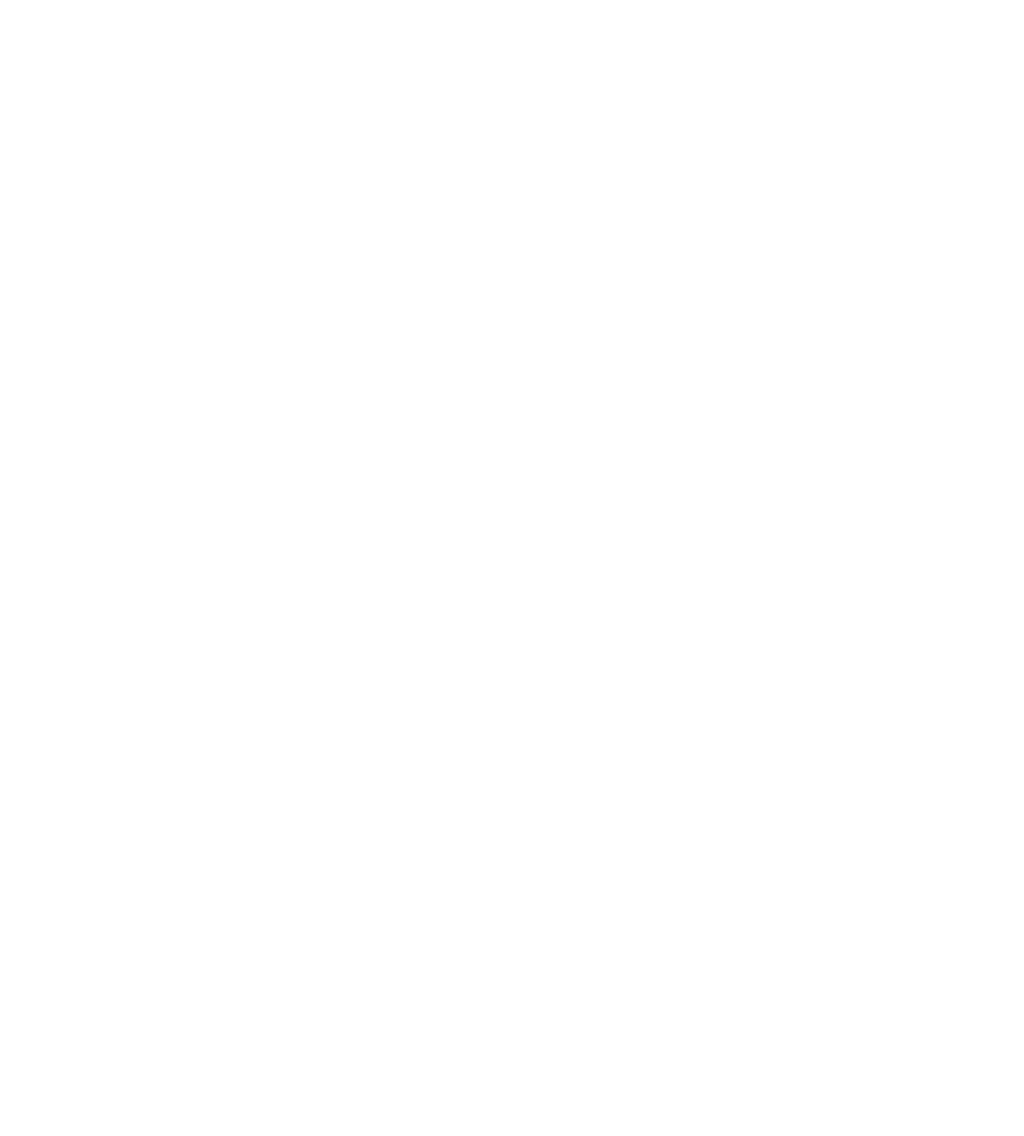
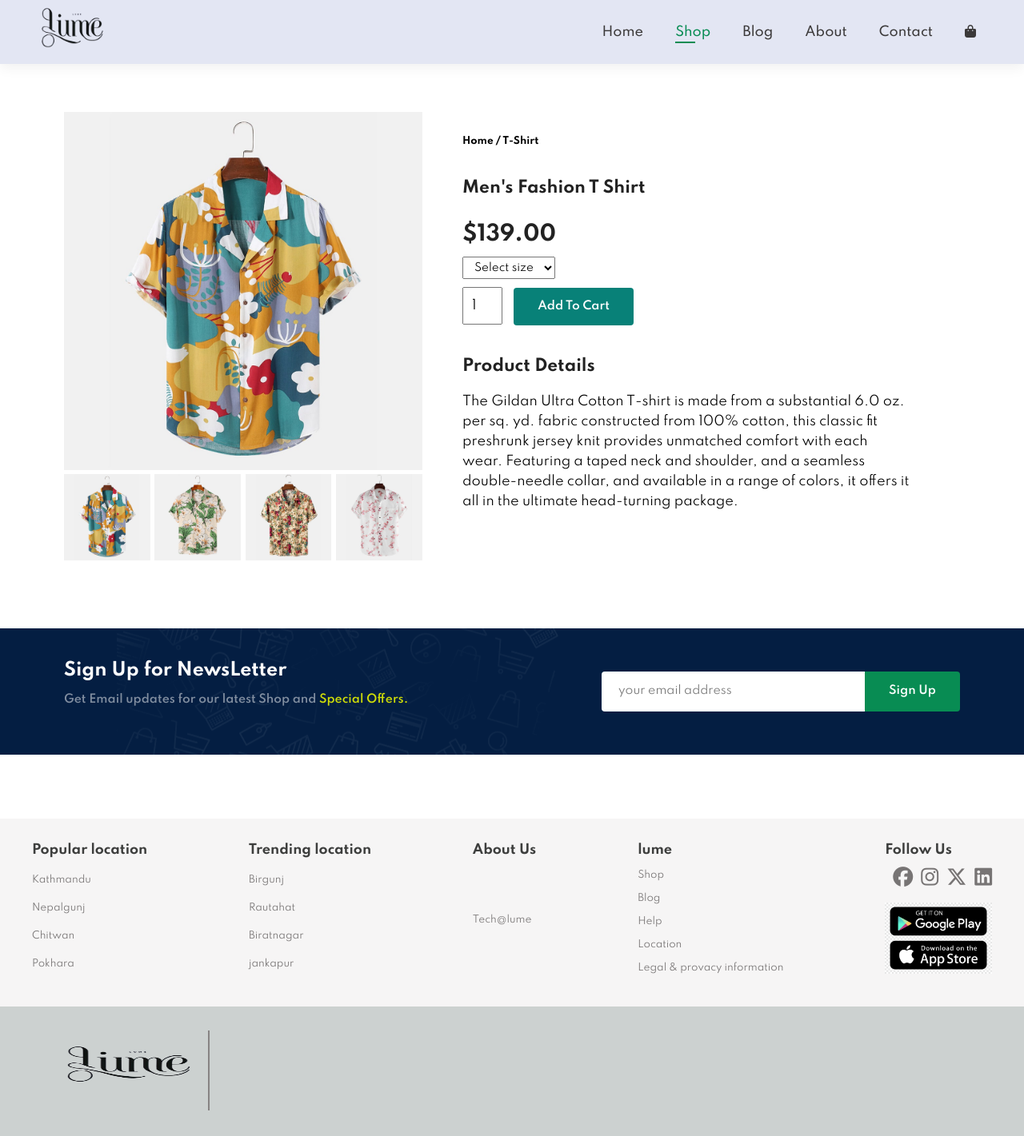
Before and after one commit to saroj580/e-commerce-project-WT-, a plain HTML site: page sproduct.html in a window 1280 px wide. Shown: the whole page at 80% size. Before the commit the page ends 800 px from the top, so only its background shows below. Drawn offline with Linux system fonts and the light colour scheme.

Commit message:
Added sproduct section and some styling

```diff
--- a/sproduct.html
+++ b/sproduct.html
@@ -7,16 +7,127 @@
         <meta name="viewport" content="width=device-width, initial-scale=1.0">
         <title>Tech2etc Ecommerce Tutorial</title>
         <link rel="stylesheet" href="https://cdnjs.cloudflare.com/ajax/libs/font-awesome/6.7.2/css/all.min.css"/>
+
         <link rel="stylesheet" href="style.css">
     </head>
 
-    <body>
+     <section id="header">
+        <a href="#"><img src="img/logo1.png" alt="logo" class="logo"></a>
+        <div>
+            <ul id="navbar">
+                <li><a  href="index.html">Home</a></li>
+                <li><a class="active" href="shop.html">Shop</a></li>
+                <li><a href="blog.html">Blog</a></li>
+                <li><a href="about.html">About</a></li>
+                <li><a href="contact.html">Contact</a></li>
+                <li><a href="cart.html"><i class="fa-solid fa-bag-shopping"></i></i></i></a></li>
+            </ul>
+        </div>
+    </section>
+
+    <section id="prodetails" class="section-p1">
+<div class="single-pro-image">
+    <img src="img/products/f1.jpg" width="100%" id="mainImg" alt="">
+    <div class="small-img-group">
+        <div class="small-img-col">
+            <img src="img/products/f1.jpg" width="100%" class="small-img" alt="">
+        </div>
+        <div class="small-img-col">
+            <img src="img/products/f2.jpg" width="100%" class="small-img" alt="">
+        </div>
+        <div class="small-img-col">
+            <img src="img/products/f3.jpg" width="100%" class="small-img" alt="">
+        </div>
+        <div class="small-img-col">
+            <img src="img/products/f4.jpg" width="100%" class="small-img" alt="">
+        </div>
+    </div>
+</div>
+<div class="single-pro-details">
+    <h6>Home / T-Shirt</h6>
+    <h4>Men's Fashion T Shirt</h4>
+    <h2>$139.00</h2>
+    <select>
+        <option>Select size</option>
+        <option>XL</option>
+        <option>XXL</option>
+        <option>Small</option>
+        <option>Large</option>
+    </select>
+    <input type="number" value="1">
+    <button class="normal">Add To Cart</button>
+    <h4>Product Details</h4>
+    <span>The Gildan Ultra Cotton T-shirt is made from a substantial 6.0 oz. per sq. yd. fabric constructed from 100% cotton, this classic fit preshrunk jersey knit provides unmatched comfort with each wear. Featuring a taped neck and shoulder, and a seamless double-needle collar, and available in a range of colors, it offers it all in the ultimate head-turning package.</span>
+</div>
+    </section>
+
+     <section id="newsLetter" class="section-p1 section-m1">
+        <div class="newsText">
+            <h4>Sign Up for NewsLetter</h4>
+            <p>Get Email updates for our latest Shop and <span>Special Offers.</span></p>
+        </div>
+        <div class="form">
+            <input type="text" placeholder="your email address" >
+            <button class="normal">Sign Up</button>
+        </div>
+      </section>
 
 
-        <script>
-            // script for image change on click
-        </script>
 
+
+
+
+ <!-- Footer section -->
+    <section id="footer" class="section-m1">
+        <div class="top-section">
+            <div class="location">
+                <h4>Popular location</h4>
+                <a href="#">Kathmandu</a>
+                <a href="#">Nepalgunj</a>
+                <a href="#">Chitwan</a>
+                <a href="#">Pokhara</a>
+            </div>
+            <div class="Trending-location">
+                <h4>Trending location</h4>
+                <a href="#">Birgunj</a>
+                <a href="#">Rautahat</a>
+                <a href="#">Biratnagar</a>
+                <a href="#">jankapur</a>
+            </div>
+            <div class="about-us">
+                <h4>About Us</h4>
+                <a href="#">Tech@lume</a>
+            </div>
+
+            <div class="lume">
+                <h4>lume</h4>
+                <a href="#">Shop</a>
+                <a href="#">Blog</a>
+                <a href="#">Help</a>
+                <a href="#">Location</a>
+                <a href="#">Legal & provacy information</a>
+            </div>
+
+            <div class="follow-us">
+                <h4>Follow Us</h4>
+                <div class="icon">
+                    <a href="#"><i class="fa-brands fa-facebook"></i></a>
+                    <a href="#"><i class="fa-brands fa-instagram"></i></a>
+                    <a href="#"><i class="fa-brands fa-x-twitter"></i></a>
+                    <a href="#"><i class="fa-brands fa-linkedin"></i></a>
+                </div>
+                <div class="img"></div>
+            </div>
+        </div>
+        <!-- bottom section -->
+        <div class="bottom-section">
+            <a href="#"><img src="img/logo1.png" alt=""></a>
+            <div class="straight"></div>
+
+        </div>
+     </section>
+
+    <body>
 
         <script src="script.js"></script>
     </body>
--- a/style.css
+++ b/style.css
@@ -519,7 +519,58 @@ body {
   font-size: 16px;
   font-weight: 600;
 }
-
+/* single product section style */
+#prodetails {
+  display: flex;
+  margin-top: 20px;
+}
+#prodetails .single-pro-image {
+  width: 40%;
+  margin-right: 50px;
+}
+.small-img-group {
+  display: flex;
+  justify-content: space-between;
+}
+.small-img-col {
+  flex-basis: 24%;
+  cursor: pointer;
+}
+#prodetails .single-pro-details {
+  width: 50%;
+  padding-top: 30px;
+}
+#prodetails .single-pro-details h4 {
+  padding: 40px 0 20px 0;
+}
+#prodetails .single-pro-details h2 {
+  font-size: 26px;
+}
+#prodetails .single-pro-details select {
+  display: block;
+  padding: 5px 10px;
+  margin-bottom: 10px;
+}
+#prodetails .single-pro-details select:focus {
+  outline: none;
+}
+#prodetails .single-pro-details input {
+  width: 50px;
+  height: 47px;
+  padding-left: 10px;
+  font-size: 16px;
+  margin-right: 10px;
+}
+#prodetails .single-pro-details input:focus {
+  outline: none;
+}
+#prodetails .single-pro-details button {
+  background: #088178;
+  color: #fff;
+}
+#prodetails .single-pro-details span {
+  line-height: 25px;
+}
 /* Footer style start from here \ */
 #footer {
   margin-bottom: auto;
```
Also changed, not shown: 1 other file.
